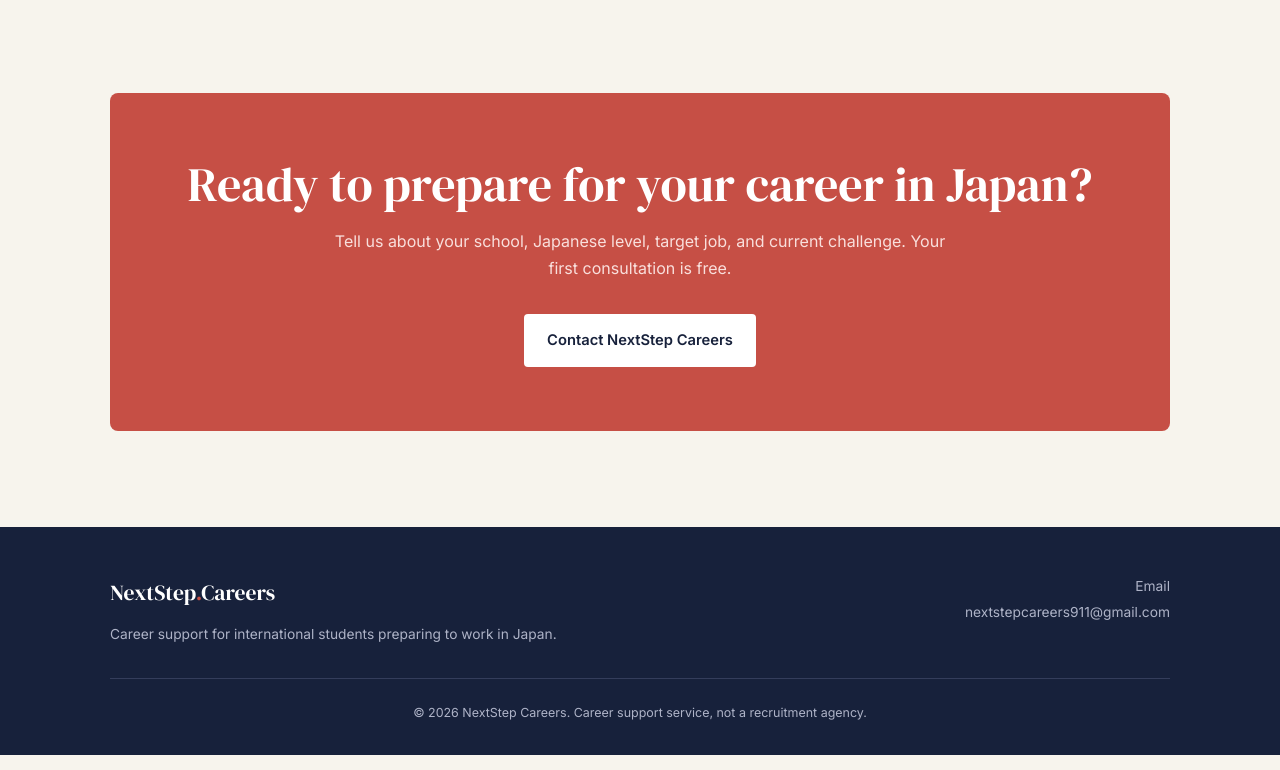
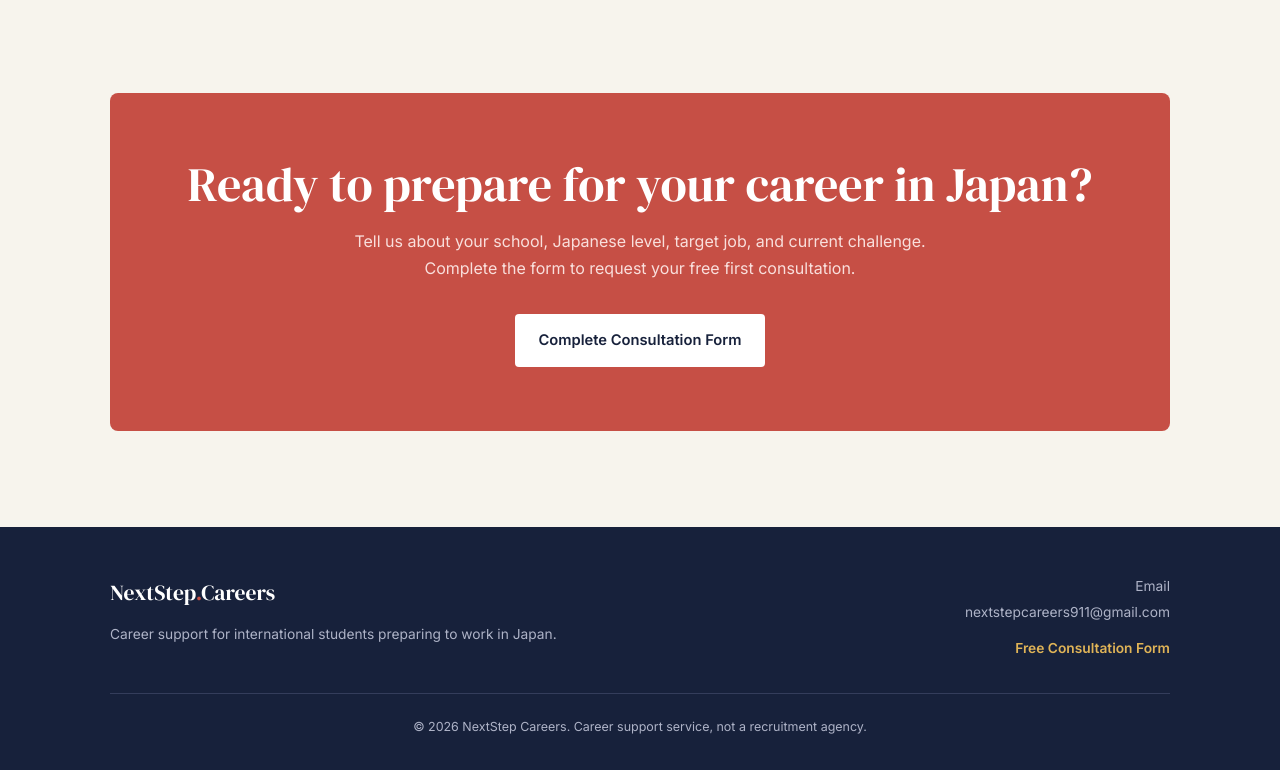
Before and after one commit to prakad837/nextstep-careers, a plain HTML site: page index.html in a window 1280 px wide. Shown: the part 2704-3474 px from the top of the page. Drawn offline with Linux system fonts and the light colour scheme.

Commit message:
Update index.html

```diff
--- a/index.html
+++ b/index.html
@@ -82,6 +82,7 @@
       font-weight: 600;
       border: 1px solid transparent;
       transition: 0.2s ease;
+      cursor: pointer;
     }
 
     .button:hover {
@@ -175,6 +176,7 @@
 
     .nav-cta:hover {
       color: var(--white) !important;
+      background: #253252;
     }
 
     /* Hero */
@@ -385,6 +387,10 @@
       color: var(--navy);
     }
 
+    .cta-box .button:hover {
+      background: #f7f4ed;
+    }
+
     /* Footer */
 
     footer {
@@ -418,6 +424,13 @@
 
     .footer-contact {
       text-align: right;
+    }
+
+    .footer-form-link {
+      display: inline-block;
+      margin-top: 0.7rem;
+      color: #e0b457;
+      font-weight: 600;
     }
 
     .footer-bottom {
@@ -488,16 +501,28 @@
       </a>
 
       <div class="nav-links">
-        <a href="#services">Services</a>
-        <a href="#about">About</a>
-        <a href="#contact">Contact</a>
+
+        <a href="#services">
+          Services
+        </a>
+
+        <a href="#about">
+          About
+        </a>
+
+        <a href="#contact">
+          Contact
+        </a>
 
         <a
-          href="mailto:nextstepcareers911@gmail.com?subject=Free%20Career%20Consultation"
+          href="https://docs.google.com/forms/d/e/1FAIpQLSe2ogP-2NOqjWEG12fgWTIfMS38wF5CdUCVIgQIkoj1JdEd_Q/viewform?usp=publish-editor"
+          target="_blank"
+          rel="noopener noreferrer"
           class="nav-cta"
         >
           Free Consultation
         </a>
+
       </div>
 
     </nav>
@@ -531,13 +556,18 @@
           <div class="hero-actions">
 
             <a
-              href="mailto:nextstepcareers911@gmail.com?subject=Free%20Career%20Consultation&body=Name:%0D%0ASchool:%0D%0AJapanese%20Level:%0D%0ATarget%20Job:%0D%0AWhat%20support%20do%20you%20need?:"
+              href="https://docs.google.com/forms/d/e/1FAIpQLSe2ogP-2NOqjWEG12fgWTIfMS38wF5CdUCVIgQIkoj1JdEd_Q/viewform?usp=publish-editor"
+              target="_blank"
+              rel="noopener noreferrer"
               class="button button-primary"
             >
               Book a Free Consultation
             </a>
 
-            <a href="#services" class="button button-outline">
+            <a
+              href="#services"
+              class="button button-outline"
+            >
               View Our Services
             </a>
 
@@ -782,7 +812,7 @@
     </section>
 
 
-    <!-- Contact CTA -->
+    <!-- Contact -->
 
     <section class="cta" id="contact">
 
@@ -796,14 +826,17 @@
 
           <p>
             Tell us about your school, Japanese level, target job, and current
-            challenge. Your first consultation is free.
+            challenge. Complete the form to request your free first
+            consultation.
           </p>
 
           <a
-            href="mailto:nextstepcareers911@gmail.com?subject=Free%20Career%20Consultation&body=Name:%0D%0ASchool:%0D%0AJapanese%20Level:%0D%0ATarget%20Job:%0D%0AWhat%20support%20do%20you%20need?:"
+            href="https://docs.google.com/forms/d/e/1FAIpQLSe2ogP-2NOqjWEG12fgWTIfMS38wF5CdUCVIgQIkoj1JdEd_Q/viewform?usp=publish-editor"
+            target="_blank"
+            rel="noopener noreferrer"
             class="button"
           >
-            Contact NextStep Careers
+            Complete Consultation Form
           </a>
 
         </div>
@@ -846,6 +879,17 @@
             nextstepcareers911@gmail.com
           </a>
 
+          <br>
+
+          <a
+            href="https://docs.google.com/forms/d/e/1FAIpQLSe2ogP-2NOqjWEG12fgWTIfMS38wF5CdUCVIgQIkoj1JdEd_Q/viewform?usp=publish-editor"
+            target="_blank"
+            rel="noopener noreferrer"
+            class="footer-form-link"
+          >
+            Free Consultation Form
+          </a>
+
         </div>
 
       </div>
```
